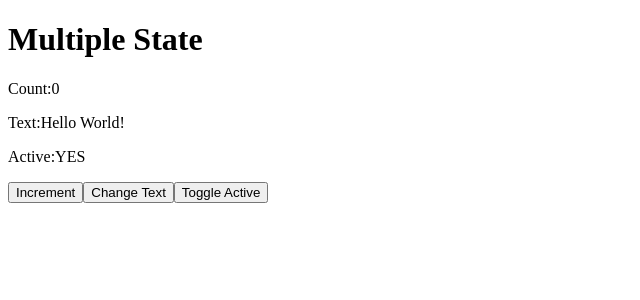
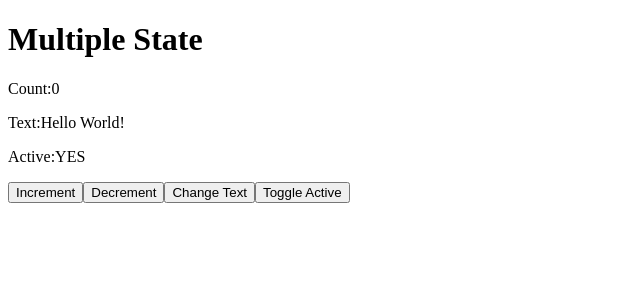
Before and after one commit to Ankit4Dec/React_Sessions, a React (Vite) app in the folder React Learning/React Questions/Practice Problems/: page / in a window 1280 px wide. Shown: the top 300 px of the page, without its empty margins (0-640 px from the left). Built offline with nearby package versions, Linux system fonts and the light colour scheme.

Commit message:
Multiple State in Single State

```diff
--- a/React Learning/React Questions/Practice Problems/src/components/TwentySeven.jsx
+++ b/React Learning/React Questions/Practice Problems/src/components/TwentySeven.jsx
@@ -21,6 +21,9 @@ export const TwentySeven = () => {
   function toggleActive() {
     setState({ ...state, isActive: !state.isActive });
   }
+  function decrementCount() {
+    setState({ ...state, count: state.count - 1 });
+  }
 
   return (
     <>
@@ -31,6 +34,7 @@ export const TwentySeven = () => {
         <p>Active:{state.isActive ? "YES" : "No"} </p>
 
         <button onClick={incrementCount}>Increment</button>
+        <button onClick={decrementCount}>Decrement</button>
         <button onClick={chnageText}>Change Text</button>
         <button onClick={toggleActive}>Toggle Active</button>
       </div>
```
